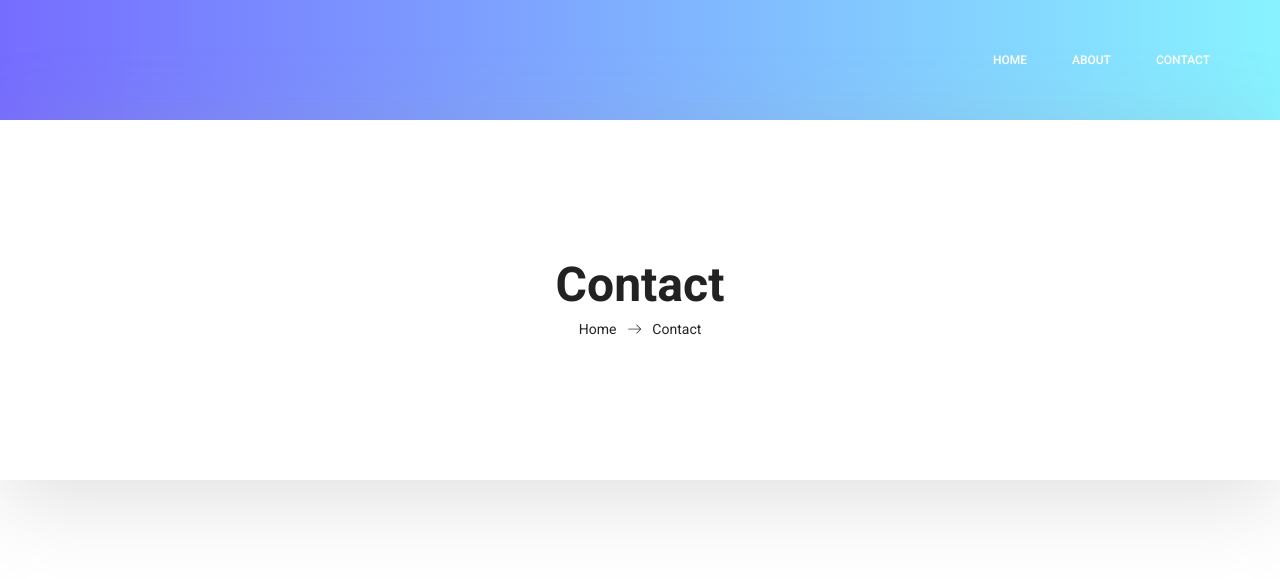
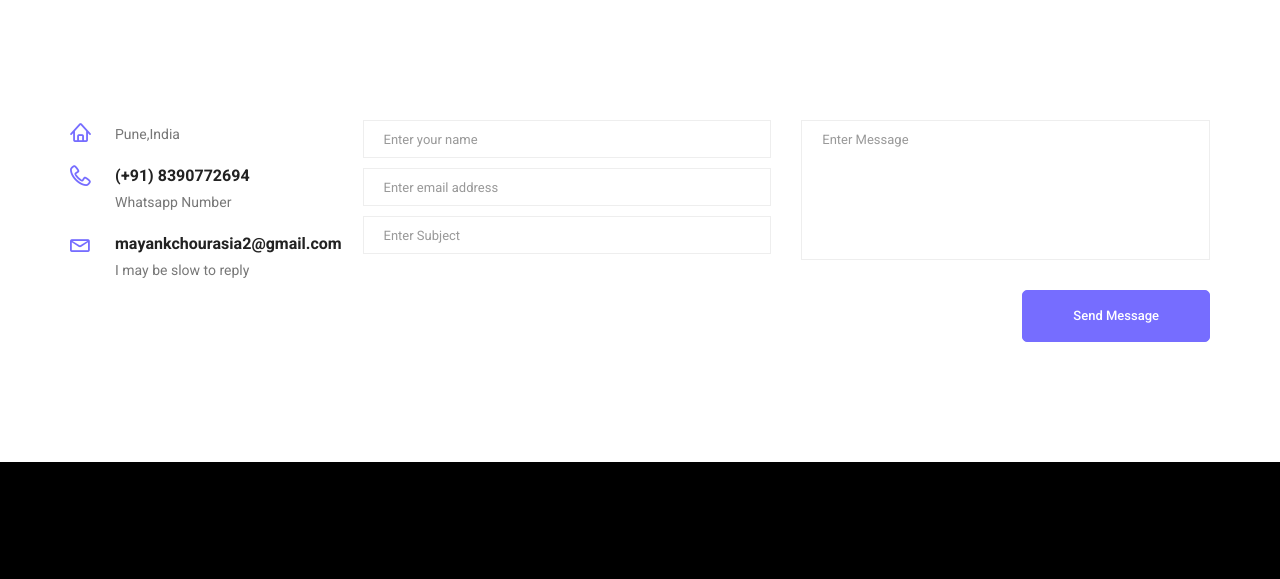
Before and after one commit to mayankchourasia/site, a plain HTML site: page contact.html in a window 1280 px wide. Shown: the top 579 px of the page. Drawn offline with nearby package versions, Linux system fonts and the light colour scheme; some packages are replaced by stand-ins of ours; files that its build step writes are made by us from their sources.

Commit message:
Update contact.html

```diff
--- a/contact.html
+++ b/contact.html
@@ -82,23 +82,6 @@
         </header>
         <!--================Header Menu Area =================-->
 
-        <!--================Home Banner Area =================-->
-        <section class="banner_area">
-            <div class="box_1620">
-				<div class="banner_inner d-flex align-items-center">
-					<div class="container">
-						<div class="banner_content text-center">
-							<h2>Contact</h2>
-							<div class="page_link">
-								<a href="index.html">Home</a>
-								<a href="contact.html">Contact </a>
-							</div>
-						</div>
-					</div>
-				</div>
-            </div>
-        </section>
-        <!--================End Home Banner Area =================-->
 
         <!--================Contact Area =================-->
         <section class="contact_area p_120">
```
